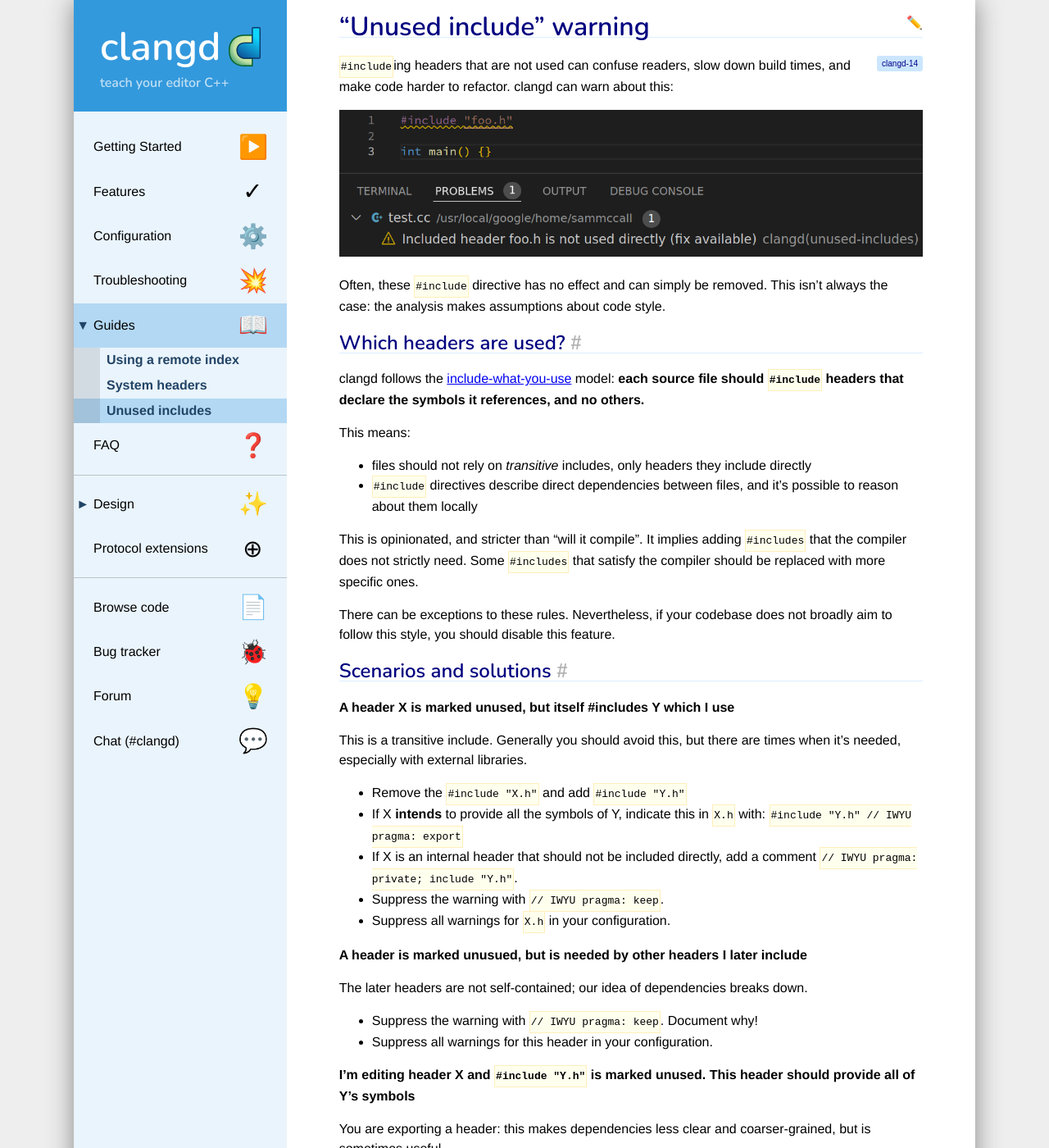
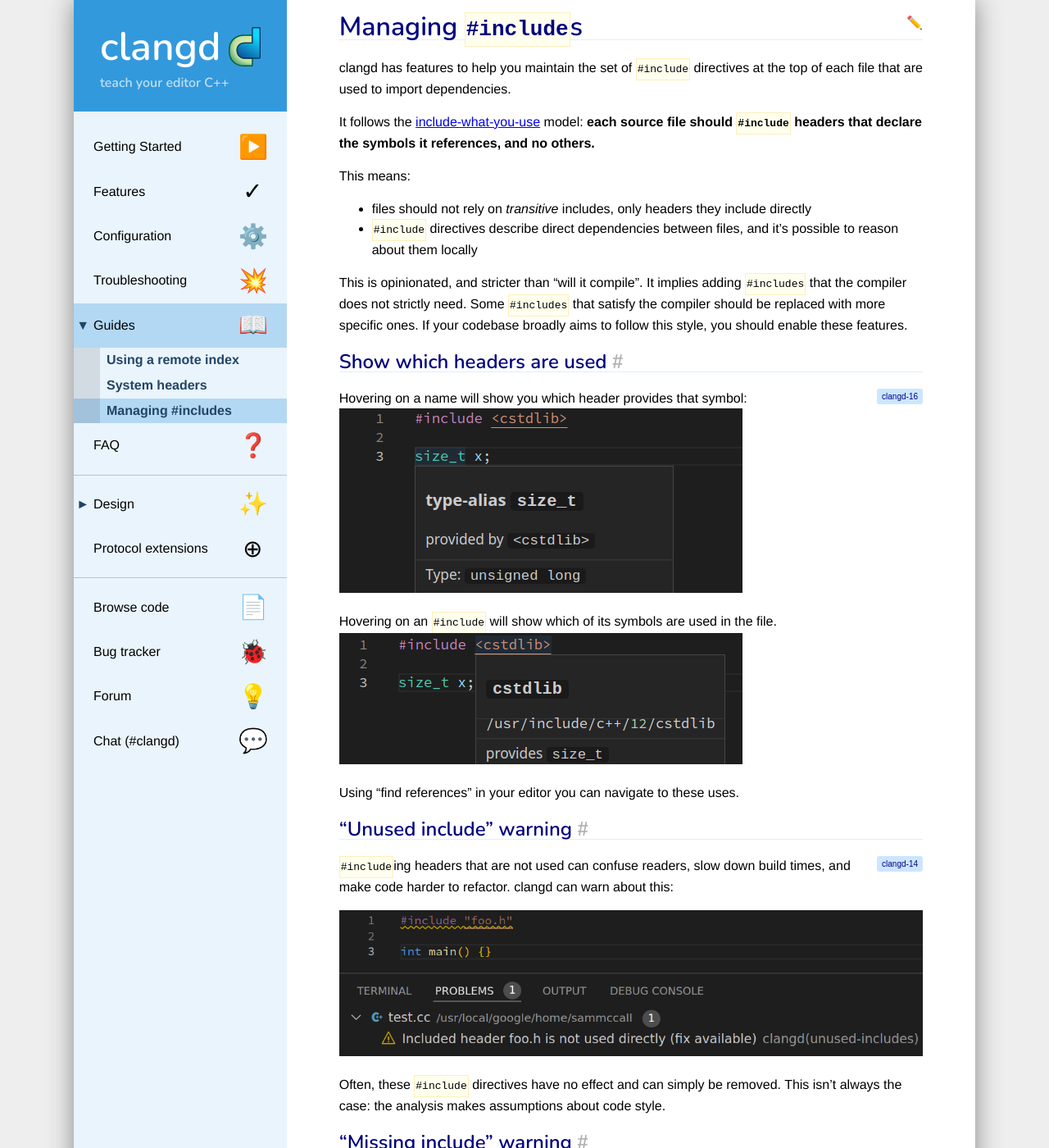
Before and after one commit to llvm/clangd-www, a Jekyll site: the page built from guides/include-cleaner.md, in a window 1280 px wide and 1400 px high. Shown: the whole window at 82% size. Built offline with Jekyll 4.4.1, drawn with Linux system fonts in a browser that asks for light colours; our own code applies the rules of GitHub Pages for plain Markdown files; some of the changed text lies outside the part shown.

Commit message:
Document new include-cleaner features (#84)
* Document new include-cleaner features

This page no longer addresses a single use case,
and it's probably least confusing if we eventually
describe completion include-insertion and
include-fixer here.

I've tried to reshape the page a bit to allow this
but haven't tried to add the actual content.

````diff
--- a/_data/navigation.yml
+++ b/_data/navigation.yml
@@ -24,9 +24,9 @@
         Details about how system header detection in clangd works and how to fix
         issues with missing system headers.
       url: /guides/system-headers
-    - title: Unused includes
+    - title: 'Managing #includes'
       description: >
-        Identify unused #includes which slow down your build, and understand how
+        Identify and #include the headers you actually use, and understand how
         clangd decides which headers are used.
       url: /guides/include-cleaner
 - title: FAQ
--- a/guides/include-cleaner.md
+++ b/guides/include-cleaner.md
@@ -1,18 +1,9 @@
-# "Unused include" warning
+# Managing `#include`s
 
-{:.v14}
+clangd has features to help you maintain the set of `#include`
+directives at the top of each file that are used to import dependencies.
 
-`#include`ing headers that are not used can confuse readers, slow down build
-times, and make code harder to refactor. clangd can warn about this:
-
-![Unused include warning in VSCode](../screenshots/unused_include.png)
-
-Often, these `#include` directive has no effect and can simply be removed.
-This isn't always the case: the analysis makes assumptions about code style.
-
-## Which headers are used?
-
-clangd follows the [include-what-you-use](https://github.com/include-what-you-use/include-what-you-use/blob/master/docs/WhyIWYU.md)
+It follows the [include-what-you-use](https://github.com/include-what-you-use/include-what-you-use/blob/master/docs/WhyIWYU.md)
 model: **each source file should `#include` headers that declare the symbols
  it references, and no others.**
 
@@ -25,13 +16,51 @@
 This is opinionated, and stricter than "will it compile". It implies adding
 `#includes` that the compiler does not strictly need. Some `#includes` that
 satisfy the compiler should be replaced with more specific ones.
+If your codebase broadly aims to follow this style, you should enable these
+features.
 
-There can be exceptions to these rules. Nevertheless, if your codebase does not
-broadly aim to follow this style, you should disable this feature.
+## Show which headers are used
+
+{:.v16}
+
+Hovering on a name will show you which header provides that symbol:
+![Symbol hover showing provider in VSCode](../screenshots/symbol_header.png)
+
+Hovering on an `#include` will show which of its symbols are used in the file.
+![#include hover showing symbols in VSCode](../screenshots/header_symbols.png)
+
+Using "find references" in your editor you can navigate to these uses.
+
+## "Unused include" warning
+
+{:.v14}
+
+`#include`ing headers that are not used can confuse readers, slow down build
+times, and make code harder to refactor. clangd can warn about this:
+
+![Unused include warning in VSCode](../screenshots/unused_include.png)
+
+Often, these `#include` directives have no effect and can simply be removed.
+This isn't always the case: the analysis makes assumptions about code style.
+
+## "Missing include" warning
+
+{:.v16}
+
+Similarly, using symbols from a header without `#include`ing it is brittle and
+hides dependencies. clangd can show such uses:
+
+![Missing include warning in VSCode](../screenshots/missing_include.png)
+
+Generally clangd can suggest a correct `#include` to add here. In some
+cases where multiple headers provide a symbol, you may prefer a different one.
 
 ## Scenarios and solutions
 
-**A header X is marked unused, but itself #includes Y which I use**
+**An included header X is marked unused, but it #includes Y, which I use**
+
+**clangd says I should include header Y, but I'm already including X, which
+includes Y**
 
 This is a transitive include. Generally you should avoid this, but there are
 times when it's needed, especially with external libraries.
@@ -41,7 +70,7 @@
   `#include "Y.h" // IWYU pragma: export`
 - If X is an internal header that should not be included directly, add a comment
   `// IWYU pragma: private; include "Y.h"`.
-- Suppress the warning with `// IWYU pragma: keep`.
+- Suppress unused-include warnings with `// IWYU pragma: keep`.
 - Suppress all warnings for `X.h` in your configuration.
 
 **A header is marked unusued, but is needed by other headers I later include**
@@ -51,7 +80,7 @@
 - Suppress the warning with `// IWYU pragma: keep`. Document why!
 - Suppress all warnings for this header in your configuration.
 
-**I'm editing header X and `#include "Y.h"` is marked unused. This header should
+**I'm editing header X and `#include "Y.h"` is marked unused. I want X to
 provide all of Y's symbols**
 
 You are exporting a header: this makes dependencies less clear and
@@ -76,12 +105,34 @@
 - Identify which headers are **directly** used, and `#include` those instead.
 - Suppress the warning with `// IWYU pragma: keep`.
 
+**clangd suggests `#include "X"`, but the real header for the symbol is Y.**
+
+This is merely a suggestion: including `Y` should also hide the warning.
+
+clangd tries to pick the best header, preferring those that public,
+self-contained, provide full definitions (for classes and templates), and have
+a name matching the symbol's name.
+
+However, there are limitations. Most notably: only headers that are already
+transitively included are considered. You may have to insert the correct
+#include yourself.
+
+**clangd suggests `#include <cstddef>`, but we prefer e.g. `<stddef.h>`**
+
+If the file is C++, then the C++ headers `<c*>` will be preferred.
+The C header names `<*.h>` will still be accepted as providing the symbol, but
+you'll have to `#include` them by hand - this behavior isn't customizable.
+
+If you're using namespaced symbols (`std::printf` rather than `::printf`) then
+only the `<cstdio>` header is acceptable.
+
 ## Adjusting behavior
 
 ### Configuration
 
-In your configuration file, set Diagnostics.UnusedIncludes to `Strict` or
-`None`. You can also disable analysis of particular files (using `If` blocks),
+In your configuration file, set `Diagnostics.UnusedIncludes` and
+`Diagnostics.MissingIncludes` to `Strict` or `None`.
+You can also disable analysis of particular files (using `If` blocks),
 and suppress all warnings of certain headers.
 
 ```
````
Also changed, not shown: other parts of guides/include-cleaner.md (+1 -0 lines), screenshots/header_symbols.png (added), screenshots/missing_include.png (added), screenshots/symbol_header.png (added).
